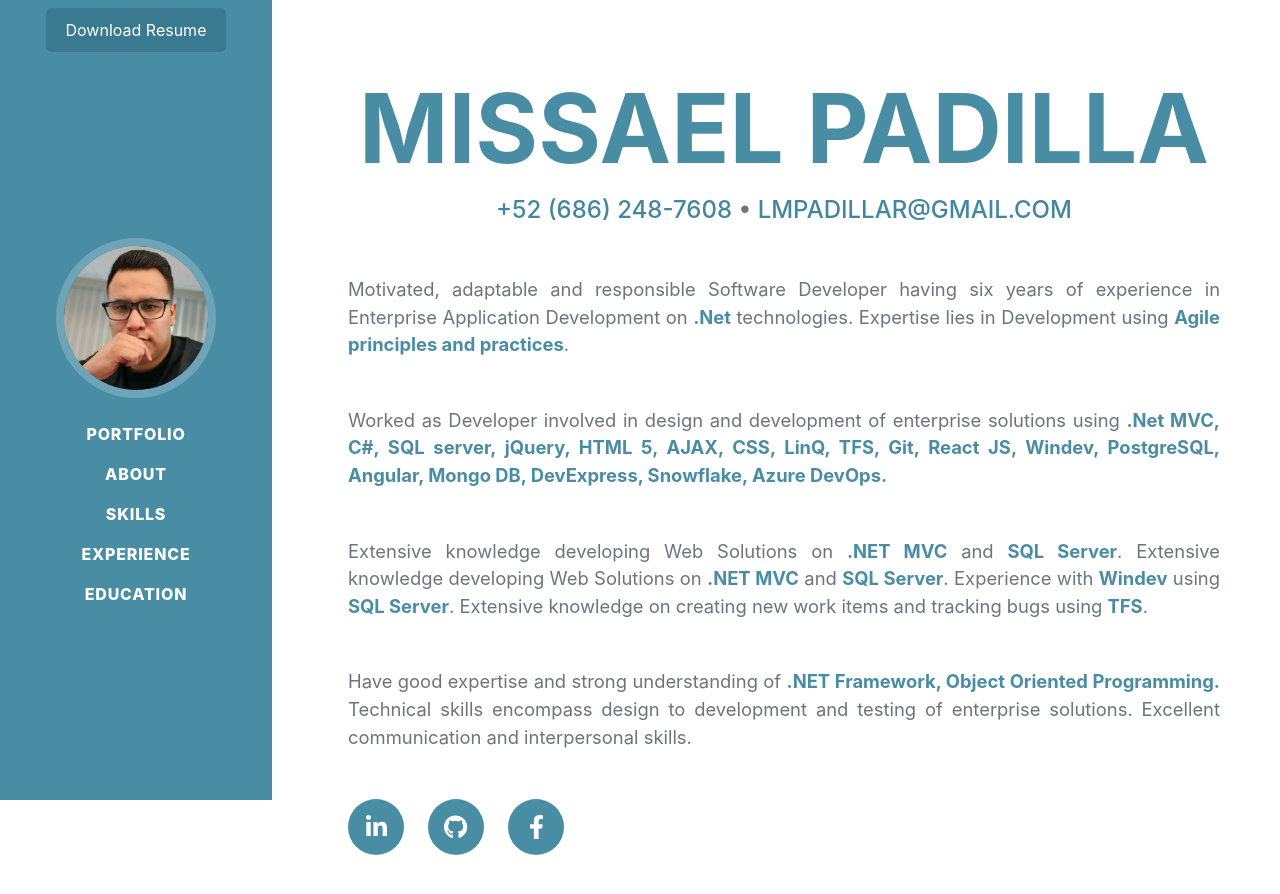
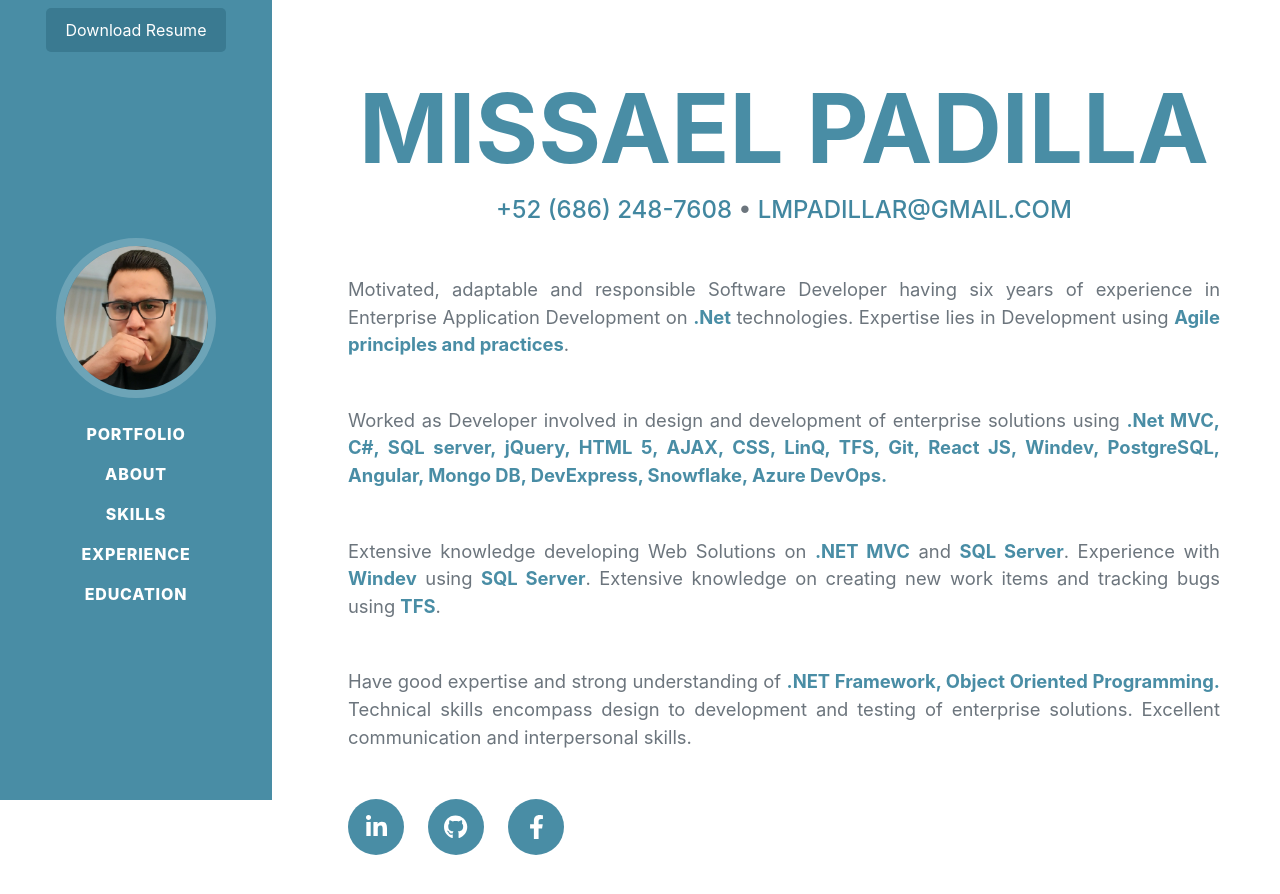
Before and after one commit to missael07/portfolio, an Angular app: page /about in a window 1280 px wide. Shown: the top 894 px of the page. Built offline with nearby package versions, Linux system fonts and the light colour scheme; a web font is replaced by a local one.

Commit message:
remove duplicated line

```diff
--- a/src/app/components/profile/profile.component.html
+++ b/src/app/components/profile/profile.component.html
@@ -29,9 +29,6 @@
 
     <p class="lead mb-5">
       Extensive knowledge developing Web Solutions on
-      <span class="text-primary"><b>.NET MVC</b></span> and
-      <span class="text-primary"><b>SQL Server</b></span
-      >. Extensive knowledge developing Web Solutions on
       <span class="text-primary"><b>.NET MVC</b></span> and
       <span class="text-primary"><b>SQL Server</b></span
       >. Experience with <span class="text-primary"><b>Windev</b></span> using
```
